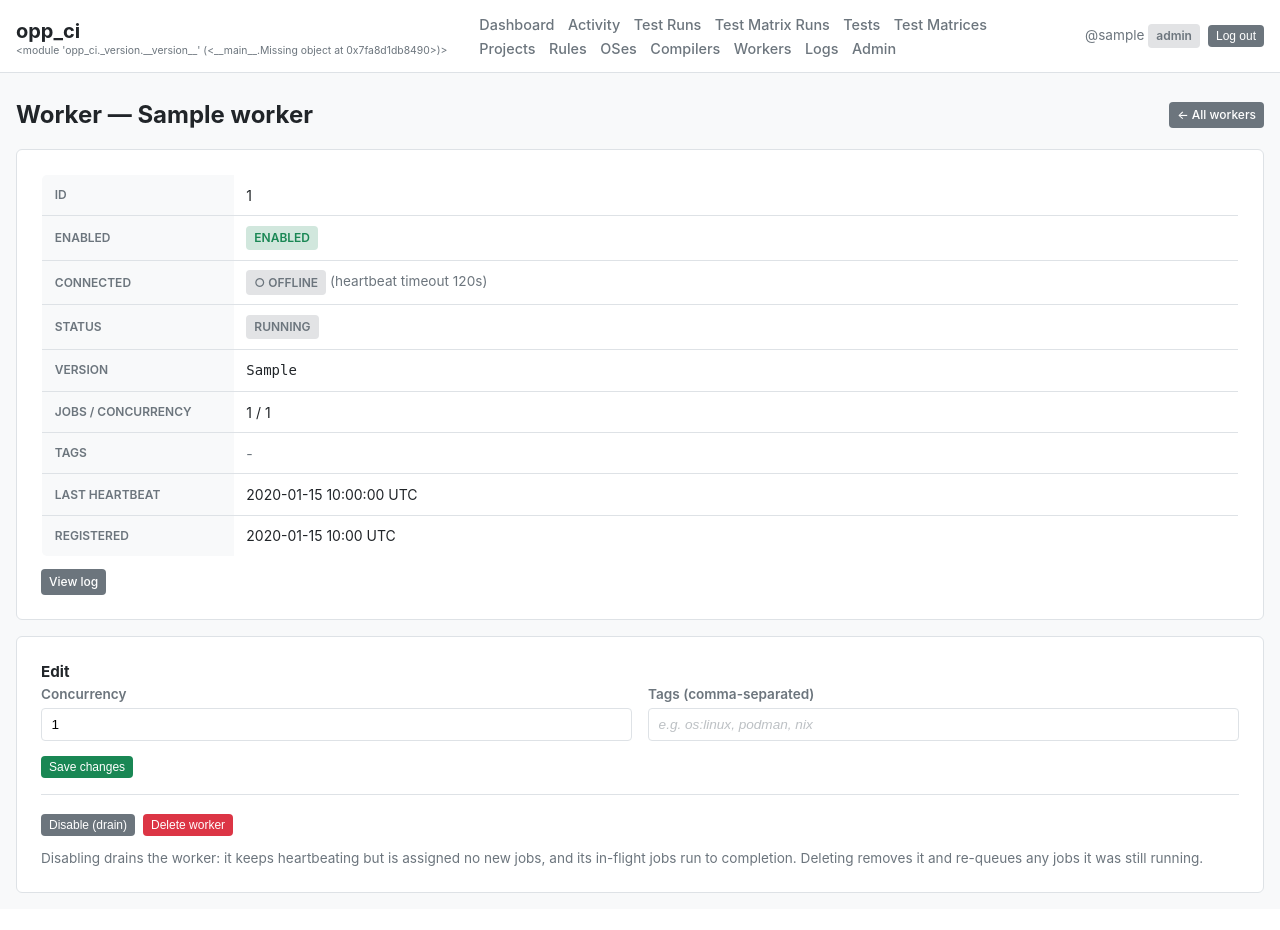
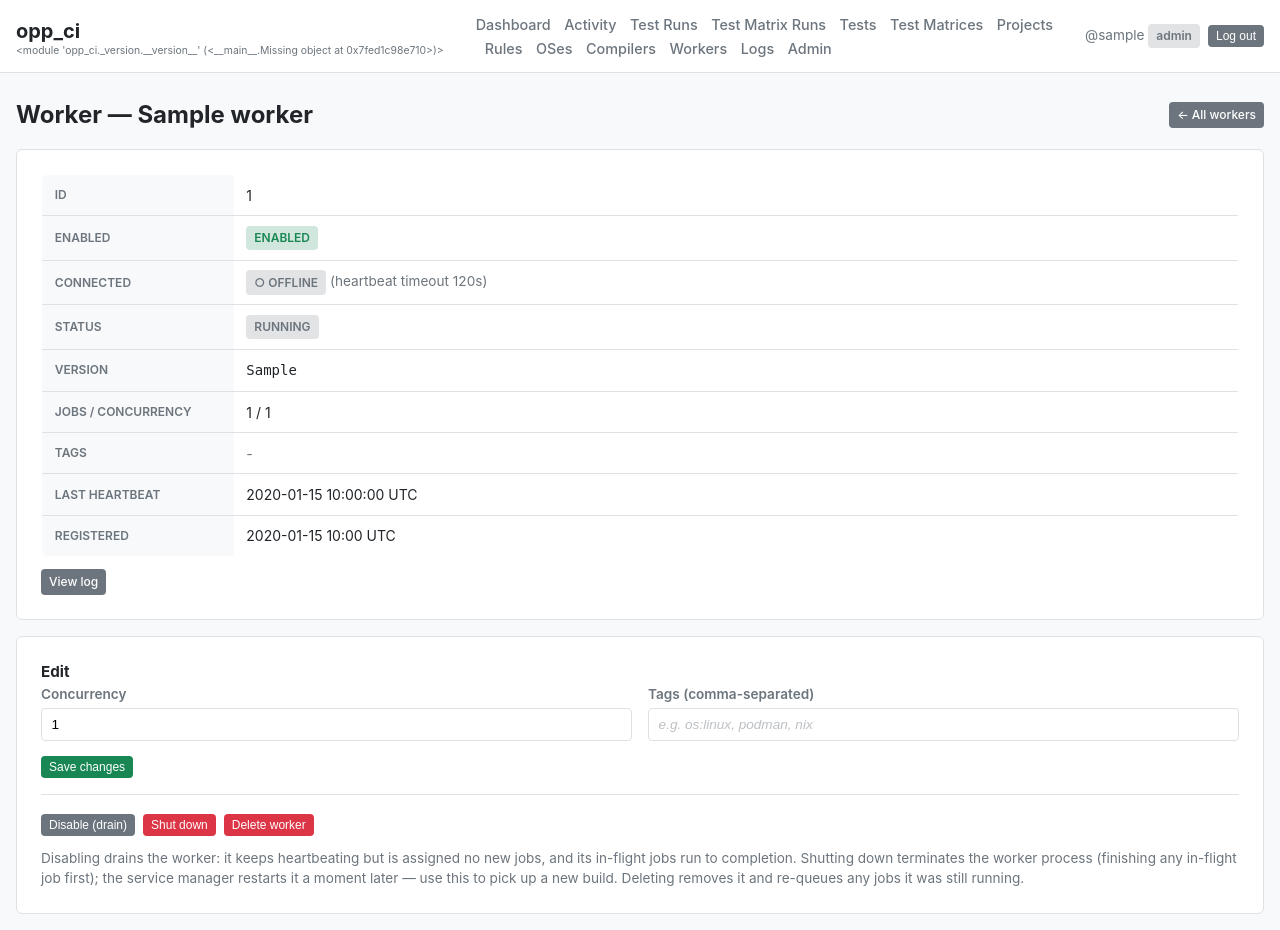
Before and after one commit to omnetpp/opp_ci, a FastAPI app: page /workers/1 in a window 1280 px wide. Before the commit the page ends 893 px from the top, so only its background shows below. Run offline with FastAPI, Linux system fonts and the light colour scheme; the visitor is signed in with stand-in values (Sample User, id 1); tables that the repository leaves empty hold one stand-in row (values such as "Sample post"); parts of the project's set-up code (start-up, migrations or seed data) failed here and were passed over.

Commit message:
add shutdown request to coordinator and workers on the admin UI

```diff
--- a/opp_ci/db/models.py
+++ b/opp_ci/db/models.py
@@ -134,6 +134,10 @@ class Worker(Base):
     registered_at = Column(DateTime, default=datetime.datetime.utcnow)
     current_job_count = Column(Integer, default=0)
     software_version = Column(String, nullable=True)  # opp_ci version last reported by the worker
+    # Set by an admin to terminate the worker process; the coordinator relays it
+    # as a shutdown directive on the next poll/heartbeat, and the worker clears
+    # it when it re-registers after the service manager restarts it.
+    shutdown_requested = Column(Boolean, default=False, nullable=False)
 
     def __repr__(self):
         return f"<Worker(name={self.name!r}, status={self.status!r}, tags={self.tags})>"
--- a/opp_ci/persistence.py
+++ b/opp_ci/persistence.py
@@ -973,8 +973,8 @@ def mark_stale_workers_offline(session, now, timeout_seconds, max_reclaims):
 
 
 def update_worker(session, worker_id, *, concurrency=None, tags=None,
-                  enabled=None):
-    """Patch a worker's concurrency, tags, and/or enabled flag (admin).
+                  enabled=None, shutdown_requested=None):
+    """Patch a worker's concurrency, tags, enabled, and/or shutdown flag (admin).
 
     Only the fields passed (non-None) are changed. Returns the Worker, or
     None if no worker has that id. Raises ValueError on an invalid value.
@@ -993,6 +993,8 @@ def update_worker(session, worker_id, *, concurrency=None, tags=None,
         worker.tags = list(tags)
     if enabled is not None:
         worker.enabled = bool(enabled)
+    if shutdown_requested is not None:
+        worker.shutdown_requested = bool(shutdown_requested)
     return worker
 
 
--- a/opp_ci/web/api.py
+++ b/opp_ci/web/api.py
@@ -506,6 +506,12 @@ async def worker_me(
         ).scalar_one_or_none()
         if worker is None:
             raise HTTPException(status_code=401, detail="Worker not found")
+        # A fresh process re-registering: clear any pending shutdown request so
+        # a restarted worker isn't immediately told to shut down again (which
+        # would loop). The flag stays set until the worker actually restarts.
+        if worker.shutdown_requested:
+            worker.shutdown_requested = False
+            session.commit()
         return {
             "id": worker.id,
             "name": worker.name,
@@ -527,12 +533,14 @@ async def worker_heartbeat(
     (``{"logs": {"entries": [...]}}``) for the per-worker log view; older
     workers send no body, so the field is optional.
     """
+    shutdown = False
     session = SessionLocal()
     try:
         worker = session.execute(
             select(Worker).where(Worker.id == worker_info["worker_id"])
         ).scalar_one_or_none()
         if worker:
+            shutdown = bool(worker.shutdown_requested)
             actual = session.execute(
                 select(func.count(TestRun.id)).where(
                     TestRun.worker_id == worker.id,
@@ -561,7 +569,12 @@ async def worker_heartbeat(
         from opp_ci.worker_logs import STORE
         STORE.append(worker_info["worker_id"], logs["entries"])
 
-    return {"status": "ok", "worker_id": worker_info["worker_id"]}
+    resp = {"status": "ok", "worker_id": worker_info["worker_id"]}
+    # Relay an admin-requested shutdown so a busy worker (not polling) still
+    # learns to stop on its next heartbeat.
+    if shutdown:
+        resp["command"] = "shutdown"
+    return resp
 
 
 @router.post("/workers/poll")
@@ -581,6 +594,11 @@ async def worker_poll(
         ).scalar_one_or_none()
         if worker is None:
             raise HTTPException(status_code=401, detail="Worker not found")
+
+        # An admin asked this worker to terminate — hand out no new work and
+        # tell it to shut down (it exits, the service manager restarts it).
+        if worker.shutdown_requested:
+            return {"job": None, "command": "shutdown", "reason": "shutdown requested"}
 
         if not worker.is_available:
             return {"job": None, "reason": "worker at capacity"}
--- a/opp_ci/web/app.py
+++ b/opp_ci/web/app.py
@@ -2508,6 +2508,24 @@ def worker_toggle_web(worker_id: int,
         session.close()
 
 
+@web_router.post("/workers/{worker_id}/shutdown", dependencies=[Depends(require_csrf)])
+def worker_shutdown_web(worker_id: int,
+                        current_user: User = Depends(require_user("admin"))):
+    """Ask a worker to terminate; the coordinator relays it on the next
+    poll/heartbeat and the service manager restarts the worker."""
+    session = SessionLocal()
+    try:
+        worker = update_worker(session, worker_id, shutdown_requested=True)
+        if worker is None:
+            return RedirectResponse(url="/workers?error=Worker+not+found", status_code=303)
+        session.commit()
+        return RedirectResponse(
+            url=f"/workers/{worker_id}?message=Shutdown+requested+%E2%80%94+the+worker+will+restart+shortly",
+            status_code=303)
+    finally:
+        session.close()
+
+
 @web_router.post("/workers/{worker_id}/delete", dependencies=[Depends(require_csrf)])
 def worker_delete_web(worker_id: int,
                       current_user: User = Depends(require_user("admin"))):
@@ -3016,6 +3034,23 @@ def admin_create_token(
         session.close()
 
 
+@web_router.post("/admin/coordinator/shutdown", dependencies=[Depends(require_csrf)])
+def admin_coordinator_shutdown(current_user: User = Depends(require_user("admin"))):
+    """Terminate the coordinator process; the service manager restarts it."""
+    import os
+    import signal
+    import threading
+    who = current_user.username or current_user.github_username or f"id={current_user.id}"
+    _logger.warning("Coordinator shutdown requested by admin '%s'", who)
+    # Send SIGTERM (uvicorn's graceful-shutdown signal) to our own process, but
+    # only after this response is flushed — otherwise the browser sees a dropped
+    # connection instead of the redirect.
+    threading.Timer(0.5, lambda: os.kill(os.getpid(), signal.SIGTERM)).start()
+    return RedirectResponse(
+        url="/admin?message=Coordinator+shutting+down+%E2%80%94+the+service+will+restart+it",
+        status_code=303)
+
+
 @web_router.post("/admin/tokens/{token_id}/revoke", dependencies=[Depends(require_csrf)])
 def admin_revoke_token(token_id: int, current_user: User = Depends(require_user("admin"))):
     session = SessionLocal()
--- a/opp_ci/web/templates/worker_detail.html
+++ b/opp_ci/web/templates/worker_detail.html
@@ -80,6 +80,12 @@
             {% endif %}
         </form>
 
+        <form method="post" action="/workers/{{ w.id }}/shutdown" class="inline-form"
+              onsubmit="return confirm('Shut down worker {{ w.name }}? It finishes its current job, then the service restarts it.');">
+            <input type="hidden" name="csrf_token" value="{{ csrf_token }}">
+            <button type="submit" class="btn btn-danger btn-sm">Shut down</button>
+        </form>
+
         <form method="post" action="/workers/{{ w.id }}/delete" class="inline-form"
               onsubmit="return confirm('Delete worker {{ w.name }}? In-flight jobs are re-queued for other workers. This cannot be undone.');">
             <input type="hidden" name="csrf_token" value="{{ csrf_token }}">
@@ -88,8 +94,10 @@
     </div>
     <p style="color:var(--muted); font-size:0.85rem; margin-top:0.75rem;">
         Disabling drains the worker: it keeps heartbeating but is assigned no new
-        jobs, and its in-flight jobs run to completion. Deleting removes it and
-        re-queues any jobs it was still running.
+        jobs, and its in-flight jobs run to completion. Shutting down terminates
+        the worker process (finishing any in-flight job first); the service
+        manager restarts it a moment later — use this to pick up a new build.
+        Deleting removes it and re-queues any jobs it was still running.
     </p>
 </div>
 {% endif %}
```
Also changed, not shown: opp_ci/web/templates/admin.html (+14 -0 lines), opp_ci/worker.py (+23 -2 lines), tests/test_worker_admin.py (+70 -0 lines), tests/test_worker_log_shipping.py (+5 -1 lines).
